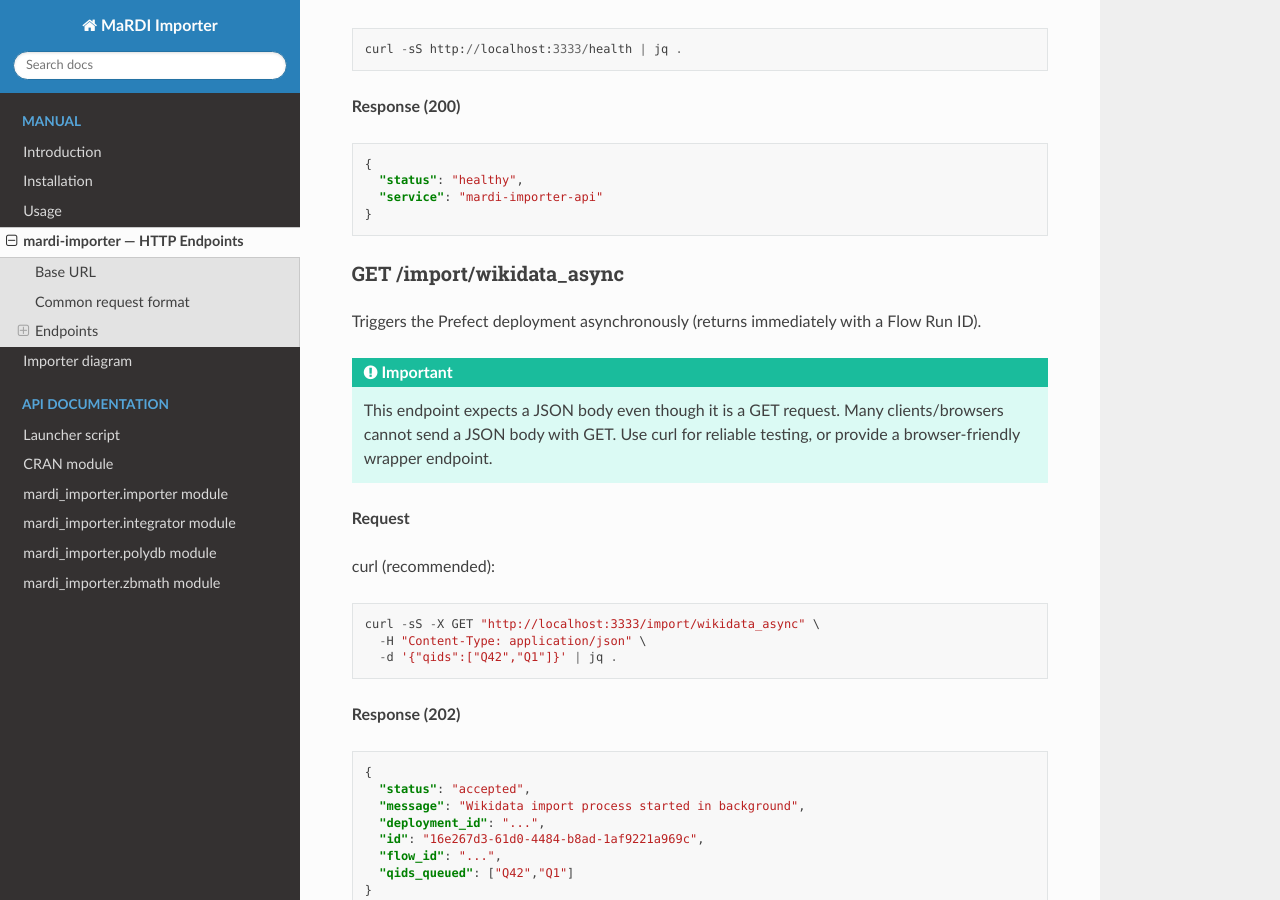
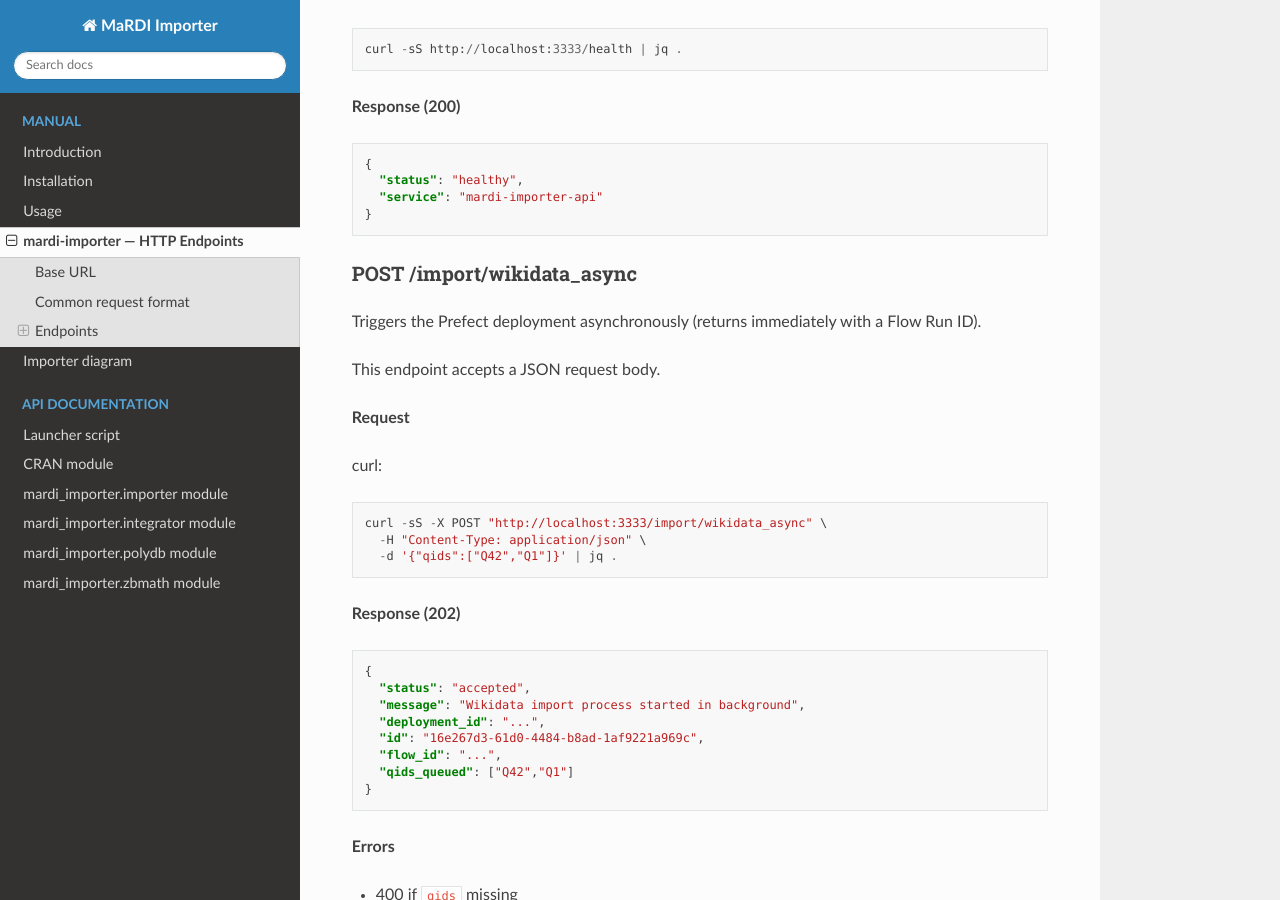
Before and after one commit to MaRDI4NFDI/docker-importer, a Sphinx documentation site: the page built from docs/flask_endpoints.rst, in a window 1280 px wide and 900 px high, scrolled down 1116 px. Built offline with Sphinx 7.4.7 and the Read the Docs theme 3.1.0, drawn with Linux system fonts in a browser that asks for light colours.

Commit message:
Changed flask endpoint "/import/wikidata_async" from get to post

```diff
--- a/docs/flask_endpoints.rst
+++ b/docs/flask_endpoints.rst
@@ -53,22 +53,18 @@
   }
 
 
-GET /import/wikidata_async
-~~~~~~~~~~~~~~~~~~~~~~~~~
+POST /import/wikidata_async
+~~~~~~~~~~~~~~~~~~~~~~~~~~
 
 Triggers the Prefect deployment asynchronously (returns immediately with a Flow Run ID).
 
-.. important::
-
-  This endpoint expects a JSON body even though it is a GET request.
-  Many clients/browsers cannot send a JSON body with GET.
-  Use curl for reliable testing, or provide a browser-friendly wrapper endpoint.
+This endpoint accepts a JSON request body.
 
 **Request**
 
-curl (recommended)::
+curl::
 
-  curl -sS -X GET "http://localhost:3333/import/wikidata_async" \
+  curl -sS -X POST "http://localhost:3333/import/wikidata_async" \
     -H "Content-Type: application/json" \
     -d '{"qids":["Q42","Q1"]}' | jq .
 
```
Also changed, not shown: 1 other file.
